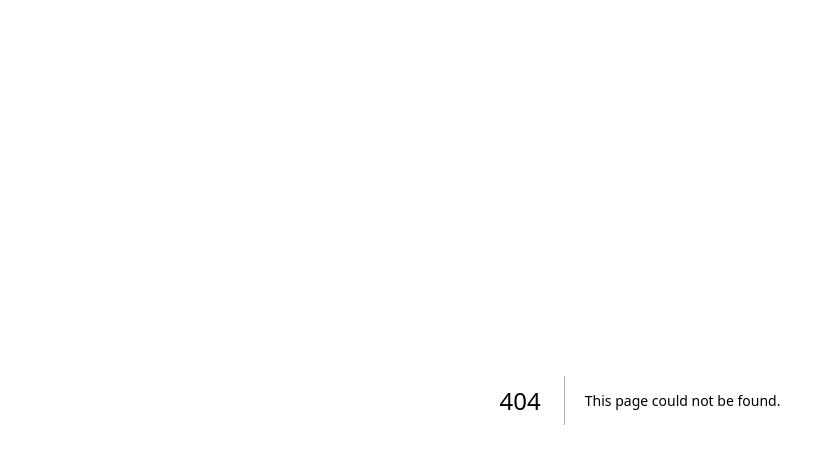
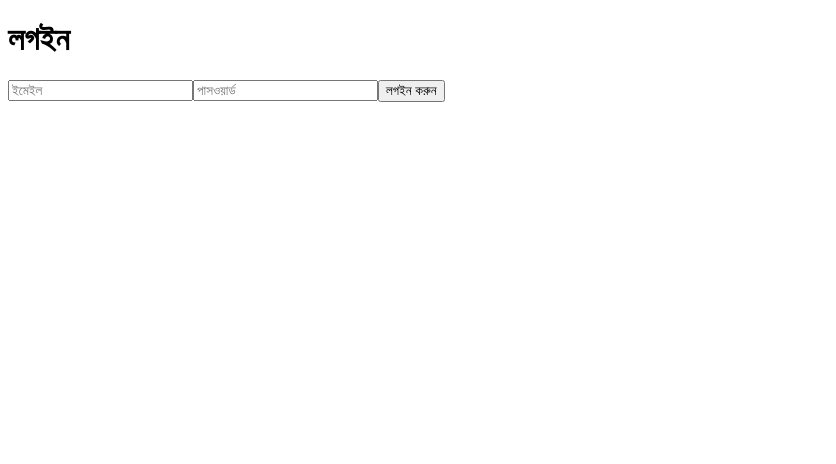
Before and after one commit to taseenbillah407-blip/manobseba, a Next.js app: page /login in a window 1280 px wide. Before the commit this address had no page. Shown: the top 464 px of the page, without its empty margins (0-836 px from the left). Built offline with nearby package versions, Linux system fonts and the light colour scheme.

Commit message:
Create page.tsx

```diff
--- /dev/null
+++ b/app/login/page.tsx
@@ -0,0 +1,58 @@
+"use client";
+
+import { FormEvent, useState } from "react";
+import { useRouter } from "next/navigation";
+import { createClient } from "@/lib/supabase/client";
+
+export default function LoginPage() {
+  const supabase = createClient();
+  const router = useRouter();
+
+  const [email, setEmail] = useState("");
+  const [password, setPassword] = useState("");
+  const [message, setMessage] = useState("");
+
+  async function login(event: FormEvent<HTMLFormElement>) {
+    event.preventDefault();
+
+    const { error } = await supabase.auth.signInWithPassword({
+      email,
+      password,
+    });
+
+    if (error) {
+      setMessage("ইমেইল অথবা পাসওয়ার্ড ভুল হয়েছে");
+      return;
+    }
+
+    router.push("/dashboard");
+  }
+
+  return (
+    <main>
+      <h1>লগইন</h1>
+
+      <form onSubmit={login}>
+        <input
+          type="email"
+          placeholder="ইমেইল"
+          value={email}
+          onChange={(e) => setEmail(e.target.value)}
+          required
+        />
+
+        <input
+          type="password"
+          placeholder="পাসওয়ার্ড"
+          value={password}
+          onChange={(e) => setPassword(e.target.value)}
+          required
+        />
+
+        <button type="submit">লগইন করুন</button>
+      </form>
+
+      <p>{message}</p>
+    </main>
+  );
+}
```
